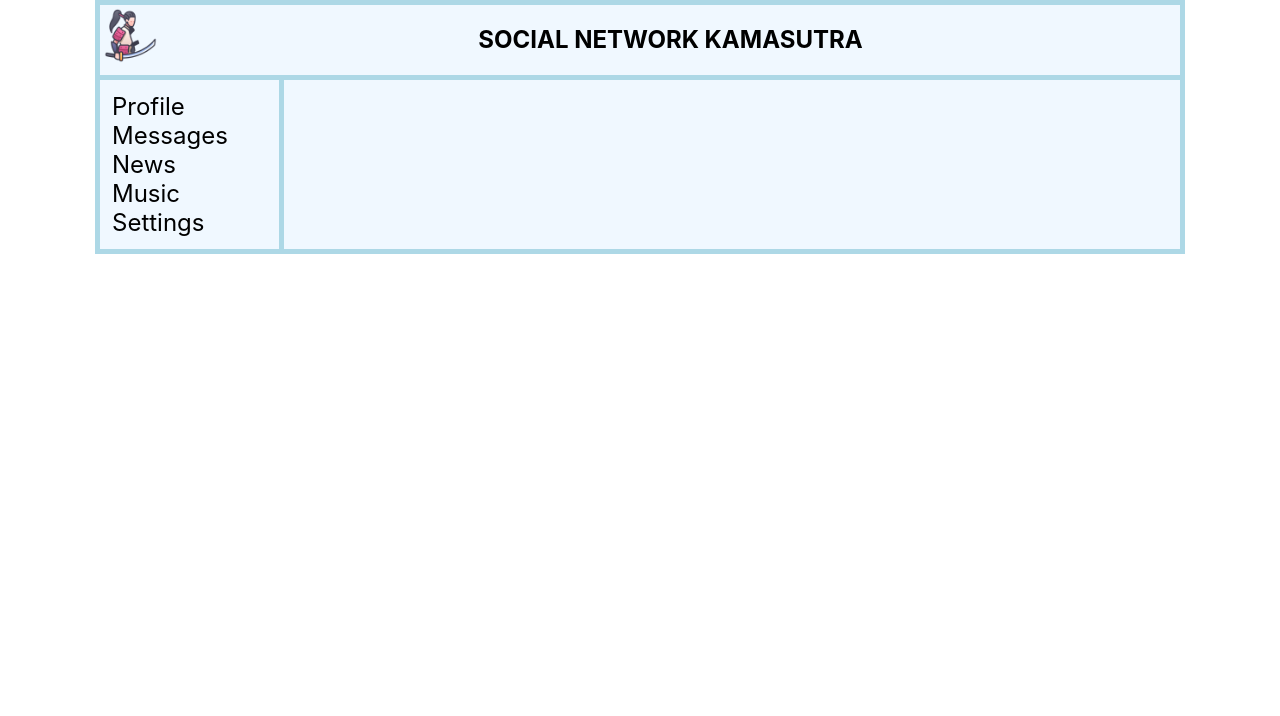
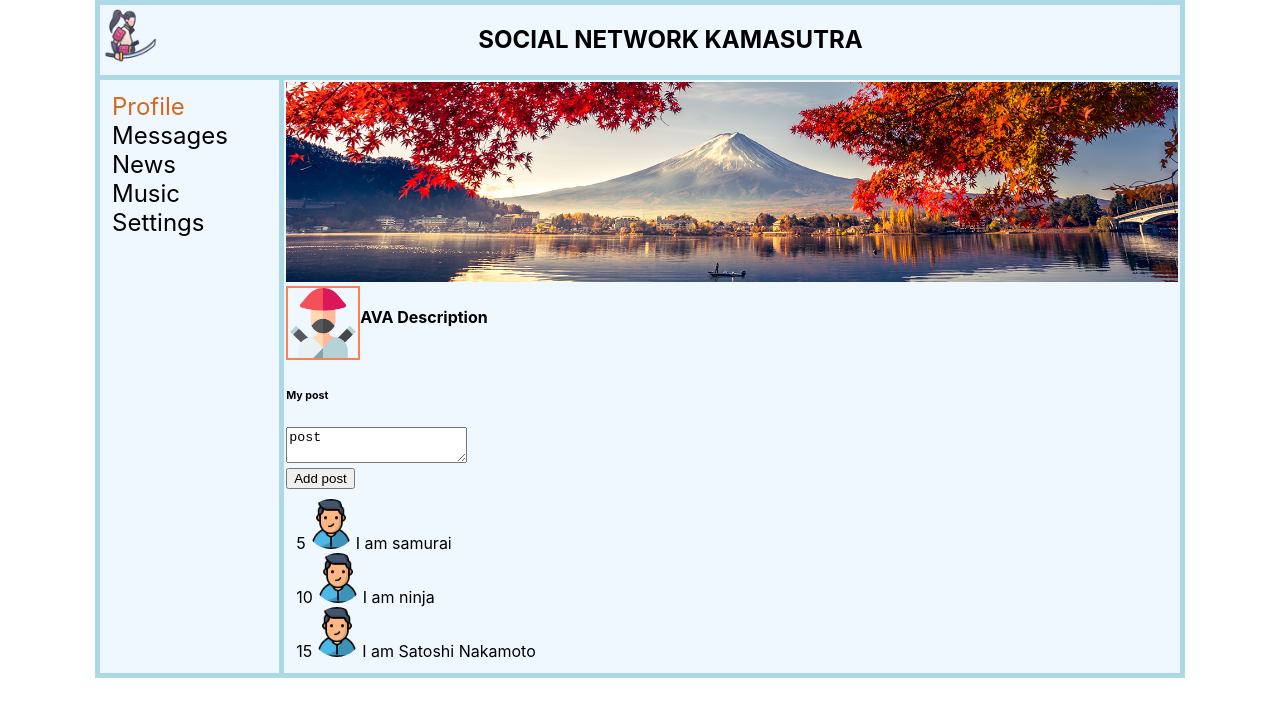
Before and after one commit to Rumata-SL/Social_Network, a React (Create React App) app: page / in a window 1280 px wide. Shown: the top 716 px of the page. Built offline with nearby package versions, Linux system fonts and the light colour scheme.

Commit message:
Slight changes

```diff
--- a/src/App.tsx
+++ b/src/App.tsx
@@ -9,9 +9,13 @@ import {Profile} from "./components/profile/profile";
 import {Dialogs} from "./components/dialogs/dialogs";
 import {Music} from "./components/music/music";
 import {News} from "./components/new/news";
-import {Settings} from "./components/setting/settings";
+import {Settings} from "./components/settings_nav/settings";
 
-function App() {
+type AppProps = {
+
+}
+
+function App(props: AppProps) {
     return (
         <Router>
             <div className="app-wrapper">
@@ -19,7 +23,7 @@ function App() {
                 <Navbar/>
                 <div className="app-wrapper-content">
                     <Routes>
-                        <Route path="/Profile" element={<Profile/>}/>
+                        <Route path="/" element={<Profile/>}/>
                         <Route path="/Dialogs/*" element={<Dialogs/>}/>
                         <Route path="/News" element={<News/>}/>
                         <Route path="/Music" element={<Music/>}/>
--- a/src/components/dialogs/usermessage/usermessage.tsx
+++ b/src/components/dialogs/usermessage/usermessage.tsx
@@ -5,6 +5,7 @@ type MessageProps = {
     id: number;
     message: string;
 }
+
 const UsMessages = [
     {id: 1, message: "Hello, i am Satoshi"},
     {id: 2, message: "Hello, i am Djun"},
--- a/src/components/navbar/navbar.tsx
+++ b/src/components/navbar/navbar.tsx
@@ -9,7 +9,7 @@ export const Navbar = () => {
     return (
         <nav className={nav.nav}>
             <div className={nav.links}>
-                <div><NavLink className={setActive} to="/profile">Profile</NavLink></div>
+                <div><NavLink className={setActive} to="/">Profile</NavLink></div>
                 <div><NavLink className={setActive} to="/dialogs">Messages</NavLink></div>
                 <div><NavLink className={setActive} to="/news">News</NavLink></div>
                 <div><NavLink className={setActive} to="/music">Music</NavLink></div>
--- a/src/components/profile/Mypost/mypost.tsx
+++ b/src/components/profile/Mypost/mypost.tsx
@@ -2,16 +2,15 @@ import React from "react";
 import img from "./mypostimage/social_logo.png"
 import mp from "./mypost.module.css"
 import {Post} from "./post/post";
+import {PostType} from "../profile";
 
-const users = [
-    {id: 1, message: "I am samurai", likes: 5},
-    {id: 2, message: "I am ninja", likes: 10},
-    {id: 3, message: "I am Satoshi Nakamoto", likes: 15},
-]
+type MyPostProps = {
+    posts: Array<PostType>
+}
 
-export const Mypost = () => {
+export const Mypost: React.FC<MyPostProps> = (props) => {
 
-    let user = users.map(item => {
+    let user = props.posts.map(item => {
         return (
             <div key={item.id}>
                 <Post message={item.message} likes={item.likes}/>
--- a/src/components/profile/profile.tsx
+++ b/src/components/profile/profile.tsx
@@ -3,6 +3,13 @@ import {Mypost} from "./Mypost/mypost";
 import p from "./profile.module.css"
 import logos from "./image_profile/content_logo.jpg";
 
+export type PostType = { id: number, message: string, likes: number }
+
+const posts: Array<PostType> = [
+    {id: 1, message: "I am samurai", likes: 5},
+    {id: 2, message: "I am ninja", likes: 10},
+    {id: 3, message: "I am Satoshi Nakamoto", likes: 15},
+]
 
 export const Profile = () => {
     return (
@@ -10,7 +17,7 @@ export const Profile = () => {
             <div>
                 <img className={p.content_logo} src={logos} alt="fudzi"/>
             </div>
-            <Mypost/>
+            <Mypost posts={posts}/>
         </div>
     )
 }
--- a/src/index.tsx
+++ b/src/index.tsx
@@ -3,6 +3,8 @@ import ReactDOM from 'react-dom';
 import './index.css';
 import App from './App';
 import reportWebVitals from './reportWebVitals';
+
+
 
 ReactDOM.render(
   <React.StrictMode>
```
Also changed, not shown: src/components/profile/image/content_logo1.jpg (renamed from src/image/content_logo1.jpg), src/components/settings_nav/settings.tsx (renamed from src/components/setting/settings.tsx).
